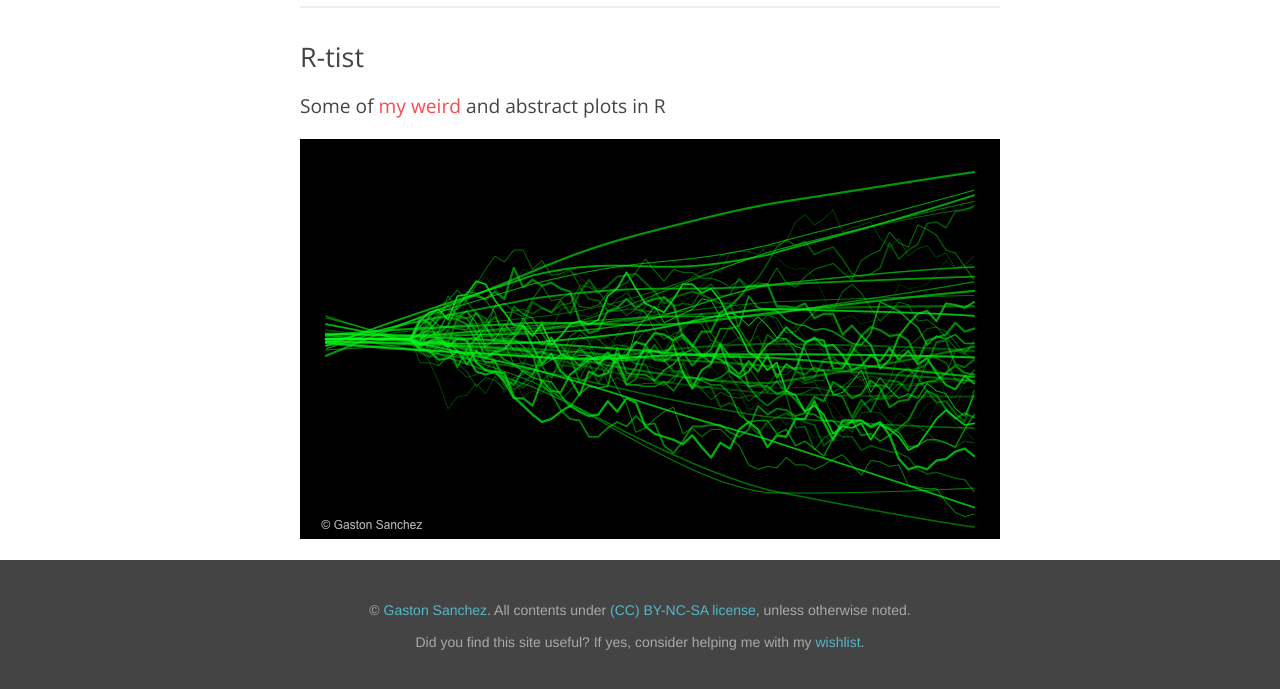
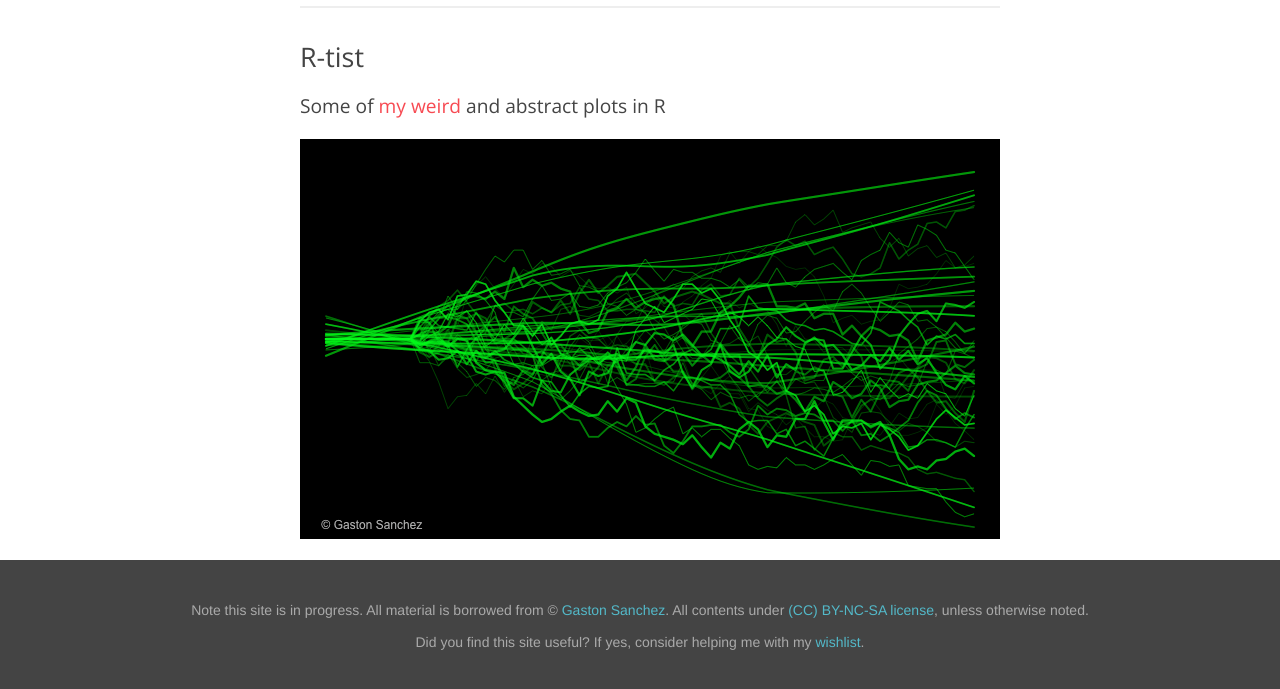
Before and after one commit to grizant/grizant.github.io, a Jekyll site: the page built from work/index.md, in a window 1280 px wide and 900 px high, scrolled down 4109 px, cut to the strip 208-897 px from the top of the window. Built offline with Jekyll 4.4.1, drawn with Linux system fonts in a browser that asks for light colours.

Commit message:
Add disclaimer footer

```diff
--- a/_includes/footer.html
+++ b/_includes/footer.html
@@ -1,5 +1,6 @@
 
 <div id="footer">
+  Note this site is in progress.  All material is borrowed from
   &copy; <a href="/">Gaston Sanchez</a>. All contents under
   <a href="http://creativecommons.org/licenses/by-nc-sa/4.0/" target="_blank">(CC) BY-NC-SA license</a>,
   unless otherwise noted.
```
Lines whose indentation alone changed are shown as unchanged.
